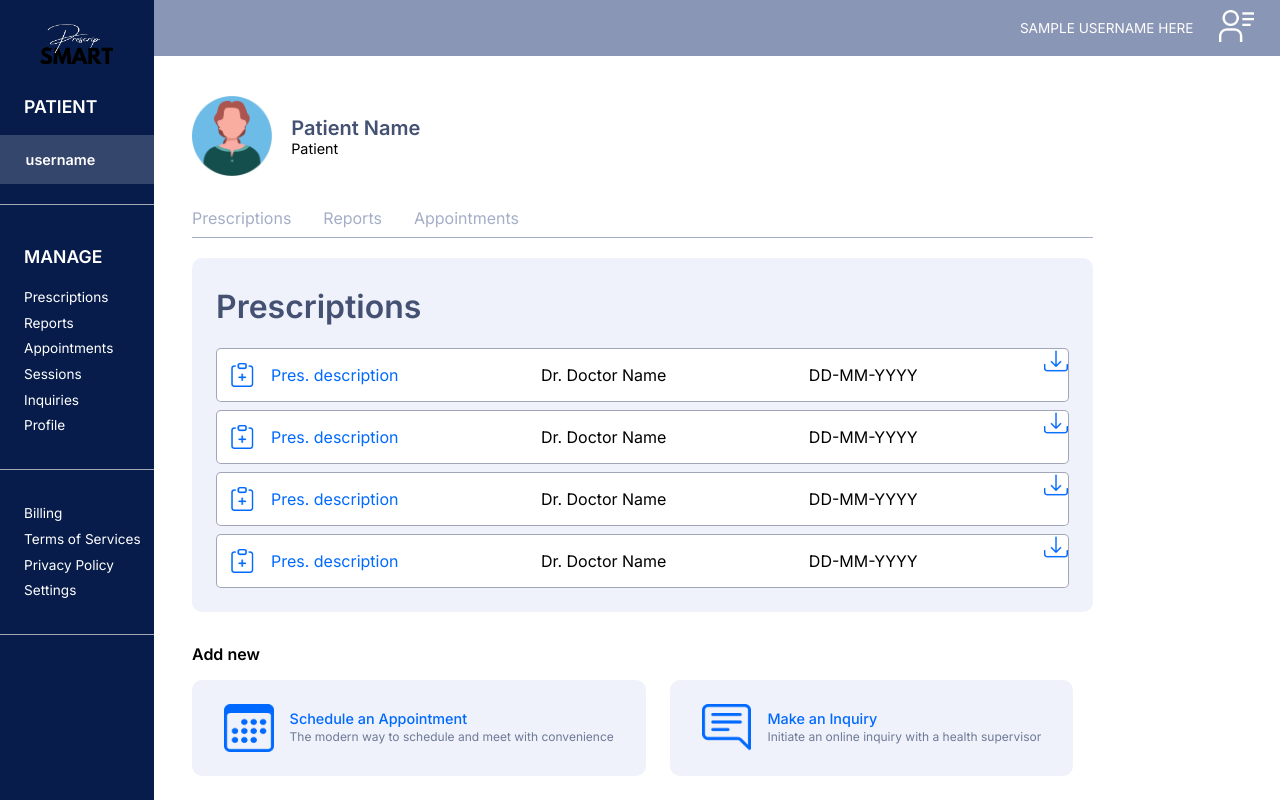
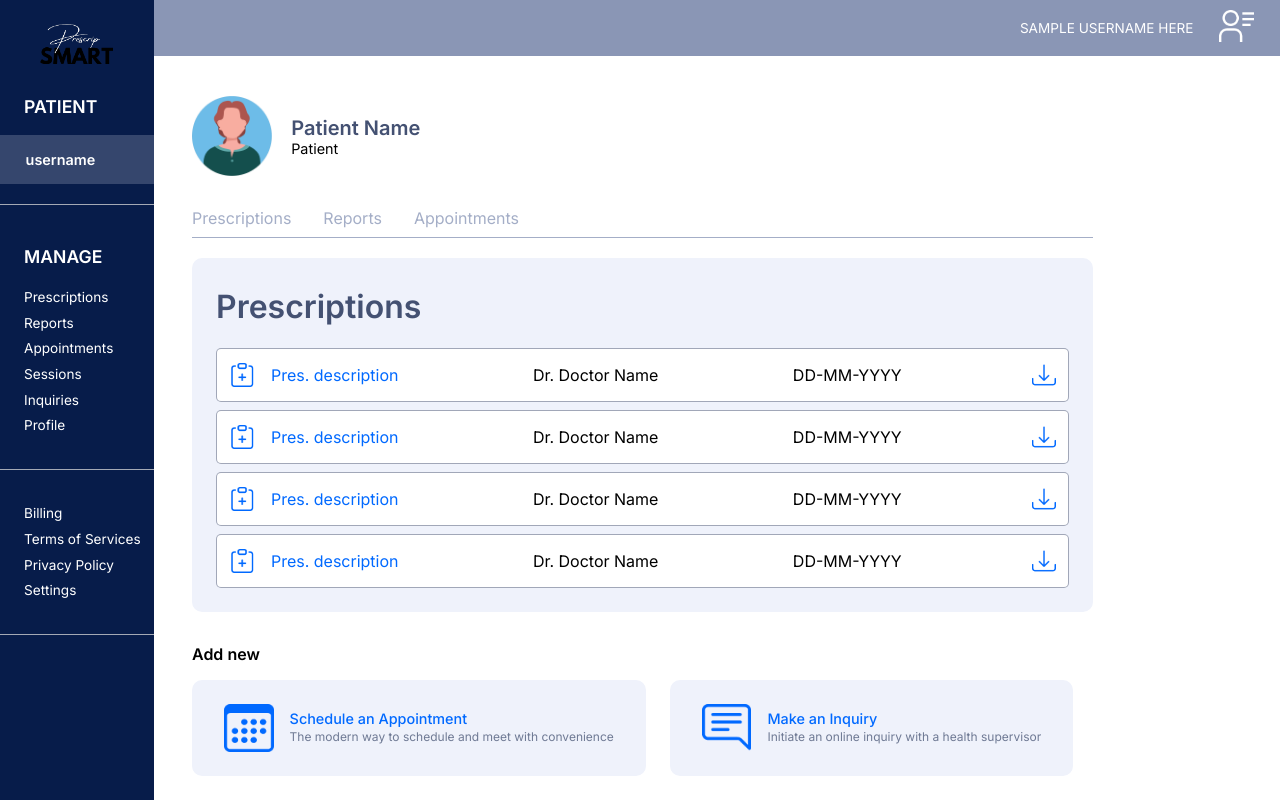
Before and after one commit to senuriwick/PrescripSmart, a PHP site: page /prescriptions_dashboard.html in a window 1280 px wide. Run offline with PHP 8.4, Linux system fonts and the light colour scheme.

Commit message:
Prescription dashboard

```diff
--- a/client/patient/prescriptions_dashboard.css
+++ b/client/patient/prescriptions_dashboard.css
@@ -216,7 +216,7 @@ body {
 
 .file img[alt="download-icon"] {
   height: 3vh;
-  padding: 1.75vh vh 1vh 1.5vh;
+  padding: 1.75vh 1.5vh 1vh 1.5vh;
 }
 
 .addnewHeading {
```
